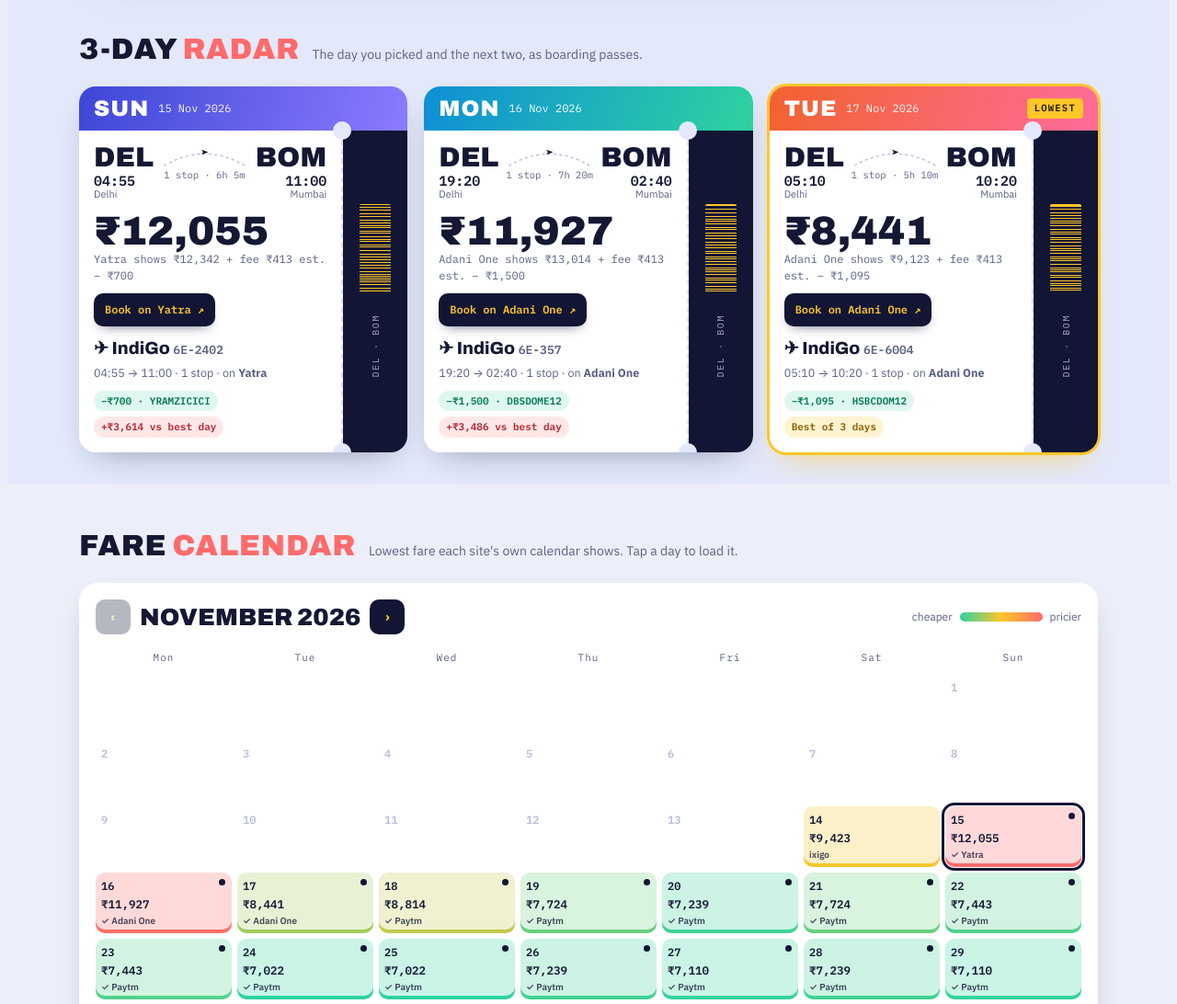
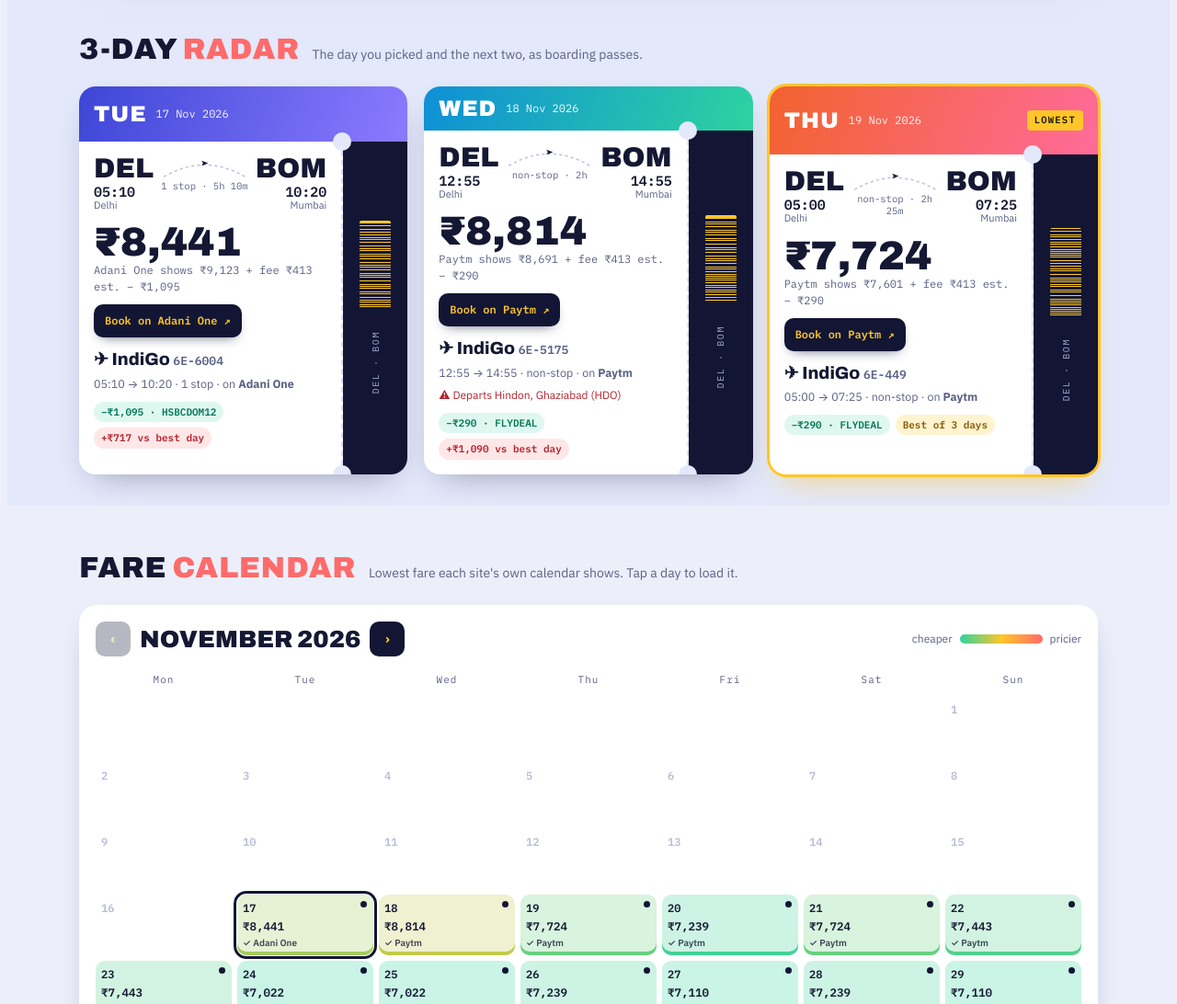
Before and after one commit to SamridhGoyal/jetsaver, a plain HTML site: page index.html in a window 1280 px wide. Shown: the part 980-2072 px from the top of the page at 92% size. Drawn offline with Linux system fonts and the light colour scheme.

Commit message:
Refresh JetSaver fares

```diff
--- a/index.html
+++ b/index.html
@@ -1226,7 +1226,11 @@ const $ = s => document.querySelector(s);
 const inr = n => "₹" + Math.round(n).toLocaleString("en-IN");
 const routeKey = () => st.from + "-" + st.to;
 const has = m => st.pay.includes(m);
-const TODAY = "2026-11-14"; const CAL_END = "2027-11-09";
+const BUILD_DAY = "2026-11-14"; const CAL_END = "2027-11-09";
+// Use the real date in India, so the page never offers dates that have already passed when a refresh was missed.
+const IST_TODAY=(()=>{try{return new Intl.DateTimeFormat("en-CA",{timeZone:"Asia/Kolkata",year:"numeric",month:"2-digit",day:"2-digit"}).format(new Date())}catch(e){return BUILD_DAY}})();
+const TODAY = /^\d{4}-\d\d-\d\d$/.test(IST_TODAY)&&IST_TODAY>BUILD_DAY?IST_TODAY:BUILD_DAY;
+if(st.date<TODAY)st.date=TODAY;
 function addDays(iso, n){const [y,m,d]=iso.split("-").map(Number);const t=new Date(y,m-1,d+n);return t.getFullYear()+"-"+String(t.getMonth()+1).padStart(2,"0")+"-"+String(t.getDate()).padStart(2,"0")}
 function dayDiff(a,b){const [y1,m1,d1]=a.split("-").map(Number),[y2,m2,d2]=b.split("-").map(Number);return Math.round((Date.UTC(y2,m2-1,d2)-Date.UTC(y1,m1-1,d1))/864e5)}
 function niceDate(iso){const [y,m,d]=iso.split("-").map(Number);return new Date(y,m-1,d).toLocaleDateString("en-IN",{weekday:"short",day:"numeric",month:"short"})}
```
